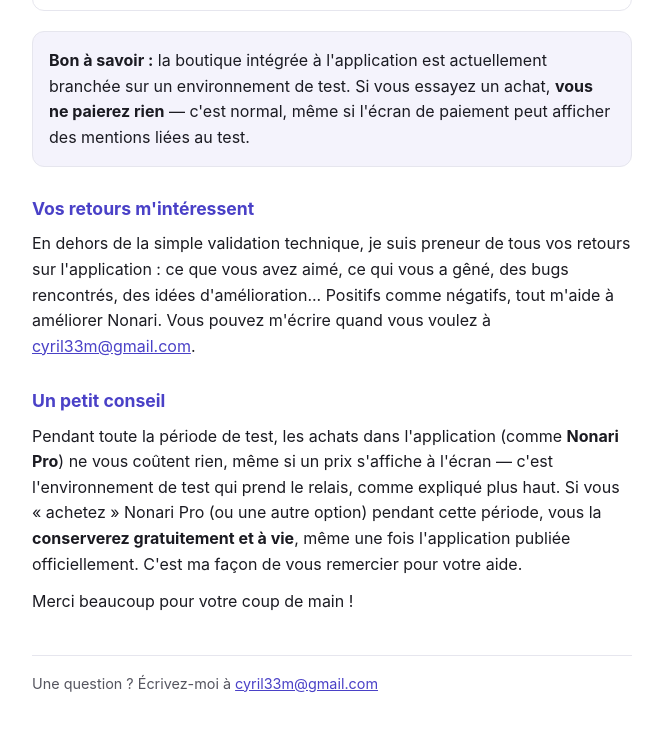
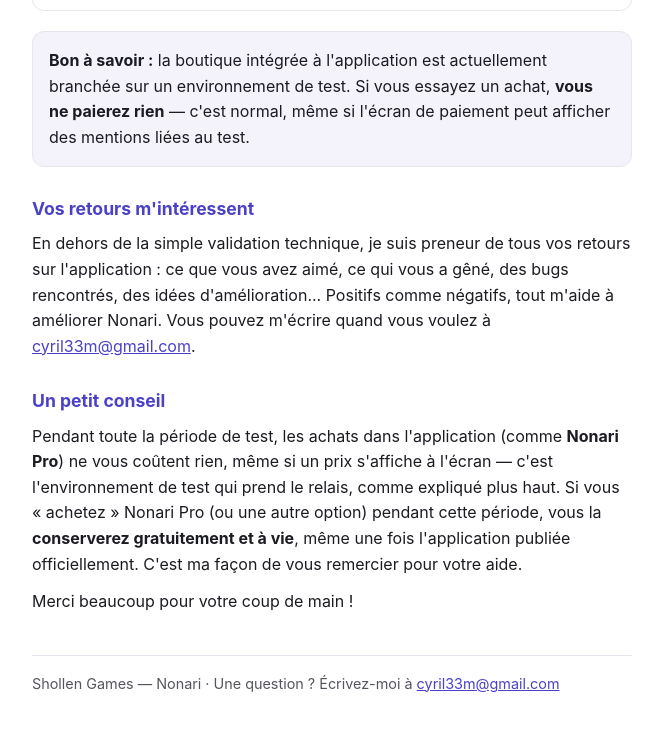
Before and after one commit to ShollenGIT/nonari-privacy, a plain HTML site: page testeurs.html in a window 1280 px wide. Shown: the part 1068-1799 px from the top of the page, without its empty margins (308-971 px from the left). Drawn offline with Linux system fonts and the light colour scheme.

Commit message:
Ajoute le nom Shollen Games dans le footer

```diff
--- a/testeurs.html
+++ b/testeurs.html
@@ -179,7 +179,7 @@
       <p>Merci beaucoup pour votre coup de main !</p>
 
       <footer>
-        Une question ? Écrivez-moi à
+        Shollen Games — Nonari · Une question ? Écrivez-moi à
         <a href="mailto:cyril33m@gmail.com">cyril33m@gmail.com</a>
       </footer>
     </main>
```
